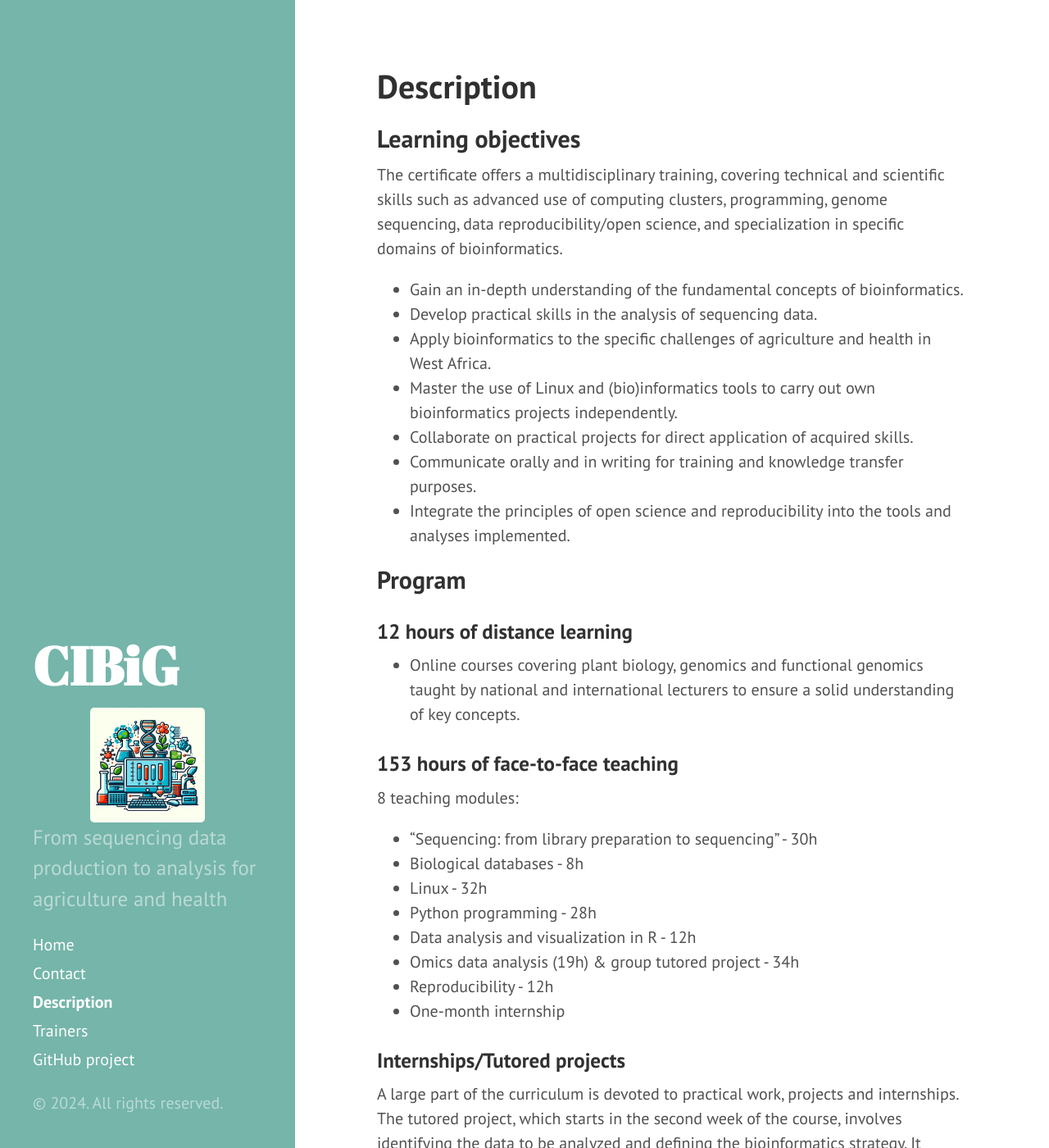
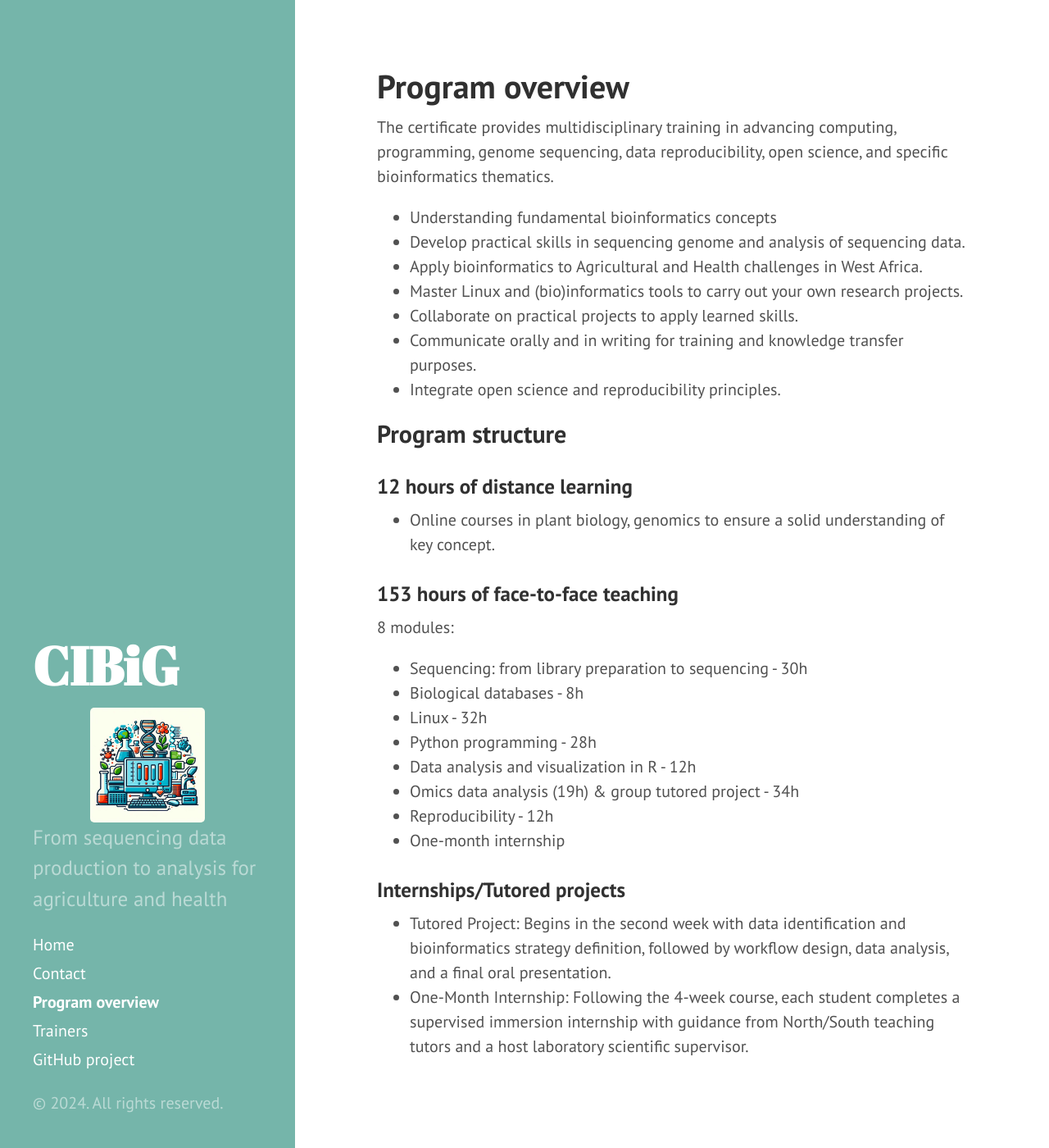
Before and after one commit to CIBiG-Course/CIBiG-course.github.io, a Jekyll site: the page built from docs/description.md, in a window 1280 px wide and 1400 px high. Shown: the whole window at 82% size. Built offline with Jekyll 4.4.1, drawn with Linux system fonts in a browser that asks for light colours; some of the changed text lies outside the part shown.

Commit message:
update overview

```diff
--- a/docs/description.md
+++ b/docs/description.md
@@ -1,29 +1,27 @@
 ---
 layout: page
-title: Description
+title: Program overview
 ---
 
-## Learning objectives
+The certificate provides multidisciplinary training in advancing computing, programming, genome sequencing, data reproducibility, open science, and specific bioinformatics thematics.
 
-The certificate offers a multidisciplinary training, covering technical and scientific skills such as advanced use of computing clusters, programming, genome sequencing, data reproducibility/open science, and specialization in specific domains of bioinformatics.
+* Understanding fundamental bioinformatics concepts
+* Develop practical skills in sequencing genome and analysis of sequencing data.
+* Apply bioinformatics to Agricultural and Health challenges in West Africa.
+* Master Linux and (bio)informatics tools to carry out your own research projects.
+* Collaborate on practical projects to apply learned skills.
+* Communicate orally and in writing for training and knowledge transfer purposes.
+* Integrate open science and reproducibility principles.
 
-* Gain an in-depth understanding of the fundamental concepts of bioinformatics.
-* Develop practical skills in the analysis of sequencing data.
-* Apply bioinformatics to the specific challenges of agriculture and health in West Africa.
-* Master the use of Linux and (bio)informatics tools to carry out own bioinformatics projects independently.
-* Collaborate on practical projects for direct application of acquired skills.
-* Communicate orally and in writing for training and knowledge transfer purposes.
-* Integrate the principles of open science and reproducibility into the tools and analyses implemented.
-
-## Program
+## Program structure
 
 ### 12 hours of distance learning
-* Online courses covering plant biology, genomics and functional genomics taught by national and international lecturers to ensure a solid understanding of key concepts.
+* Online courses in plant biology, genomics to ensure a solid understanding of key concept.
 
 ### 153 hours of face-to-face teaching
 
-8 teaching modules:
-* “Sequencing: from library preparation to sequencing” - 30h
+8 modules:
+* Sequencing: from library preparation to sequencing - 30h
 * Biological databases - 8h
 * Linux - 32h
 * Python programming - 28h
@@ -34,6 +32,5 @@ The certificate offers a multidisciplinary training, covering technical and scie
 
 ### Internships/Tutored projects
 
-A large part of the curriculum is devoted to practical work, projects and internships.
-The tutored project, which starts in the second week of the course, involves identifying the data to be analyzed and defining the bioinformatics strategy. It continues during weeks 3 and 4 with group work to design workflows and analyze data. It ends with an oral presentation of the project.
-At the end of the 4-week course, each student will complete a one-month immersion internship, supervised by a pair of North/South teaching tutors and a scientific supervisor from the host laboratory.
+* Tutored Project: Begins in the second week with data identification and bioinformatics strategy definition, followed by workflow design, data analysis, and a final oral presentation.
+* One-Month Internship: Following the 4-week course, each student completes a supervised immersion internship with guidance from North/South teaching tutors and a host laboratory scientific supervisor.
```
